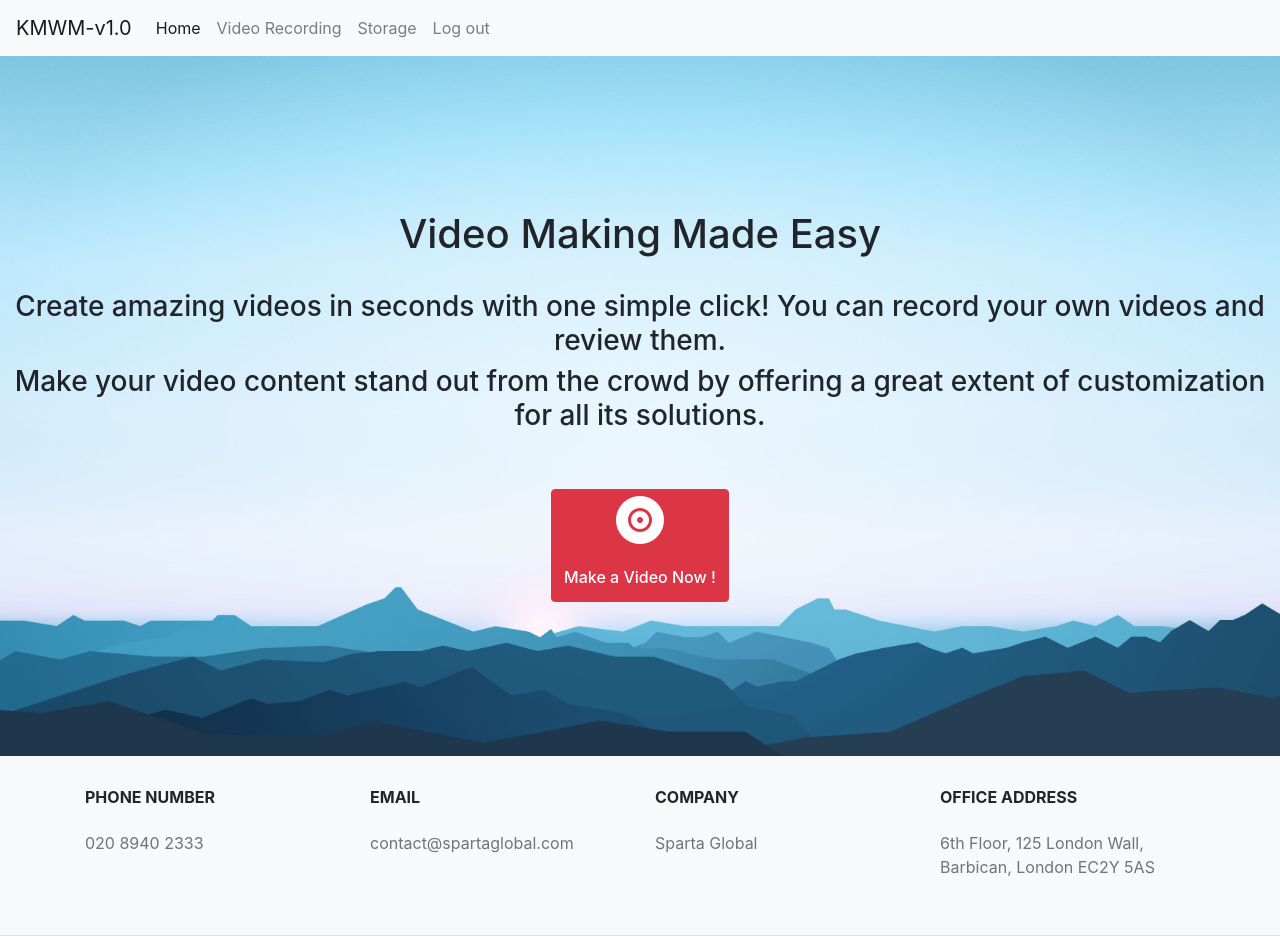
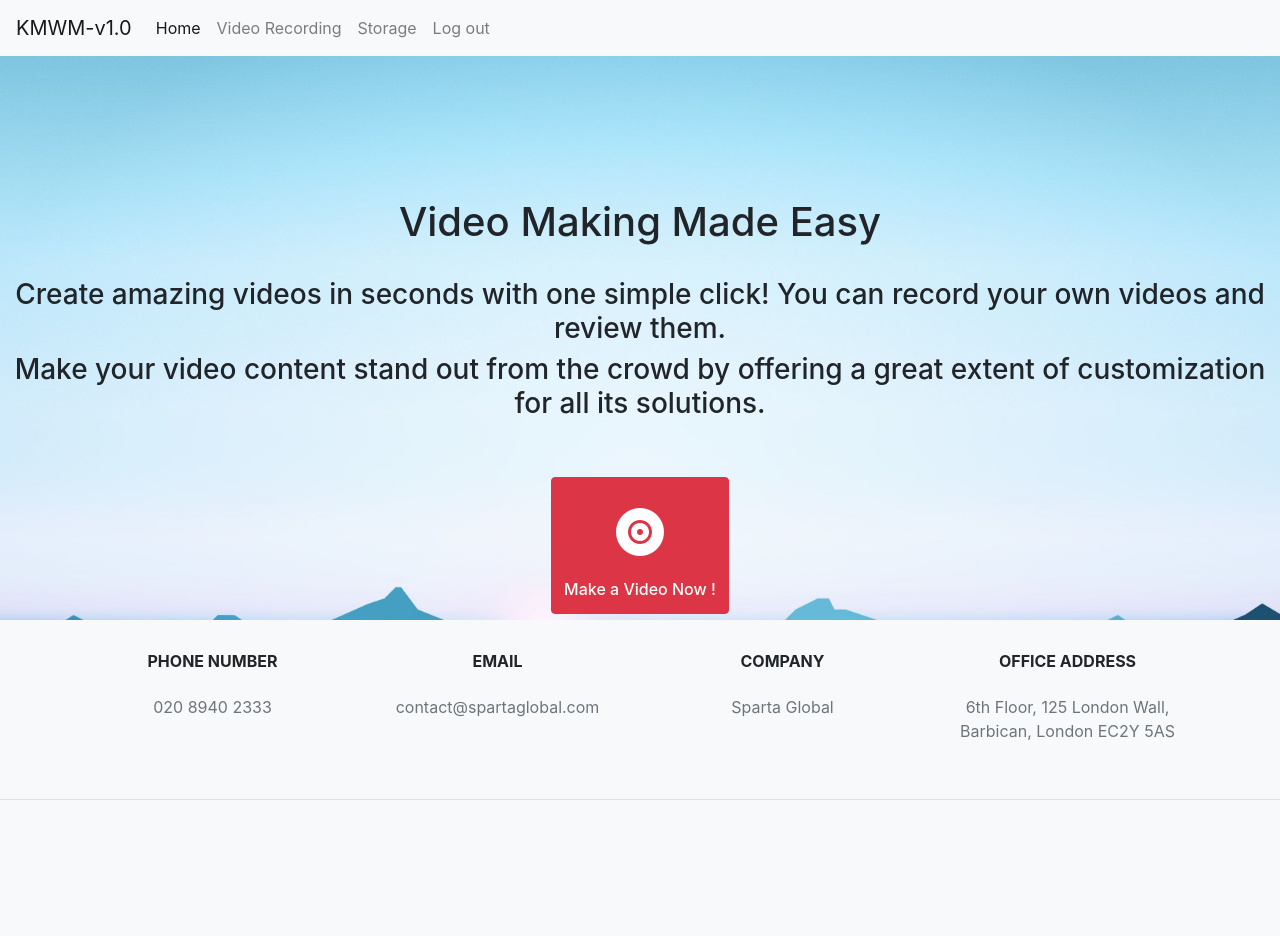
Before and after one commit to Benedek4000/eng130_week4_project, a Flask app: page / in a window 1280 px wide. After the commit the page ends 800 px from the top, so only its background shows below. Run offline with Flask 2, Linux system fonts and the light colour scheme; some libraries are stand-ins or nearby versions.

Commit message:
finished footer and updated main page

```diff
--- a/frontend/static/css/main.css
+++ b/frontend/static/css/main.css
@@ -7,3 +7,21 @@
   -o-background-size: cover;
   background-size: cover;
 }
+
+
+/* creating a footer class to make it stay at the bottom */
+.ft {
+  position: fixed;
+  left: 0;
+  bottom: 0;
+  width: 100%;
+  text-align: center;
+}
+
+
+.wrapper {
+  box-sizing: border-box;
+  min-height: 100%;
+  display: flex;
+  flex-direction: column;
+}
--- a/frontend/templates/base.html
+++ b/frontend/templates/base.html
@@ -21,7 +21,7 @@
     <script src="https://stackpath.bootstrapcdn.com/bootstrap/4.3.1/js/bootstrap.min.js" integrity="sha384-JjSmVgyd0p3pXB1rRibZUAYoIIy6OrQ6VrjIEaFf/nJGzIxFDsf4x0xIM+B07jRM" crossorigin="anonymous"></script>
 
 
-
+    <div class="wrapper">
       <nav class="navbar navbar-expand-lg navbar-light bg-light">
           <a class="navbar-brand" href="{{ url_for('home') }}">KMWM-v1.0</a>
           <button class="navbar-toggler" type="button" data-toggle="collapse" data-target="#navbarNavAltMarkup" aria-controls="navbarNavAltMarkup" aria-expanded="false" aria-label="Toggle navigation">
@@ -39,8 +39,8 @@
 
         {% block body %} {% endblock %}
 
-    <div class="bg-light fixed-bottom" style="position: relative;">
-      <footer class="bg-grey">
+      <div class="bg-light ft">
+        <footer>
           <div class="container py-3">
             <div class="row py-3">
 
@@ -72,6 +72,7 @@
 
         </footer>
       </div>
+    </div>
 
 
 
--- a/frontend/templates/home.html
+++ b/frontend/templates/home.html
@@ -3,7 +3,7 @@
 {% block body %}
     <body class="d-flex flex-column h-100">
 
-        <div class="d-flex align-items-center justify-content-center" style="height: 700px">
+        <div class="d-flex align-items-center justify-content-center" style="height: 700px;">
 
             <div class="row">
                 <div class="col text-center">
@@ -14,7 +14,7 @@
                     <br/>
                     <br/>
                     <div class="col text-center">
-                        <button onclick="location.href='videorec'" type="button" class="btn btn-danger rounded"><i class="fa-solid fa-record-vinyl fa-3x"></i><br/><br/><h6>Make a Video Now !</h6></button>
+                        <button onclick="location.href='videorec'" type="button" class="btn btn-danger rounded"><br/><i class="fa-solid fa-record-vinyl fa-3x"></i><br/><br/><h6>Make a Video Now !</h6></button>
                     </div>
 
                 </div>
```
Lines whose indentation alone changed are shown as unchanged.
